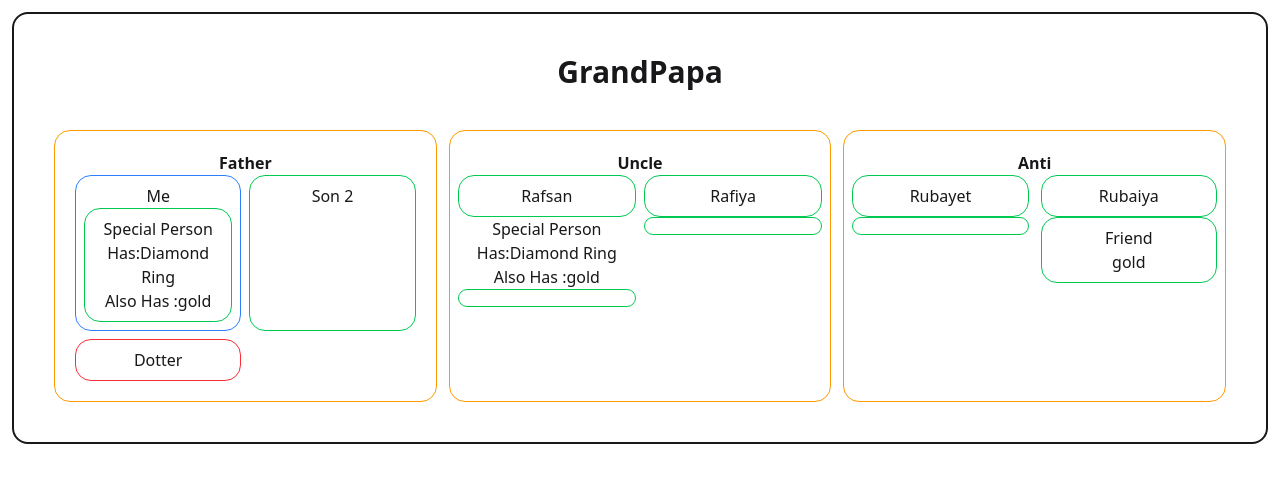
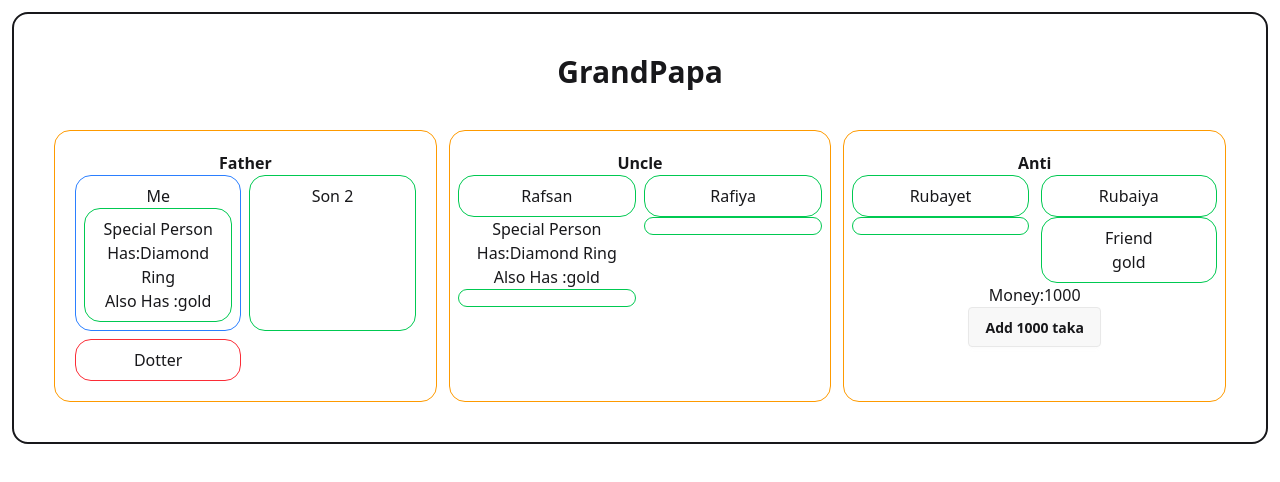
Before and after one commit to sadhin28/Form-master-class, a React (Vite) app: page / in a window 1280 px wide. Shown: the top 482 px of the page. Built offline with nearby package versions, Linux system fonts and the light colour scheme.

Commit message:
add money

```diff
--- a/src/Component/Anti/Anti.jsx
+++ b/src/Component/Anti/Anti.jsx
@@ -1,8 +1,10 @@
 
+import { useContext } from "react";
 import Cousin from "../Cousin/Cousin";
+import { MoneyContext } from "../GrandPa/GrandPa";
 
 const Anti = () => {
-
+     const [money,setmoney] = useContext(MoneyContext)
     return (
         <div  className="text-center border border-amber-500 rounded-2xl p-2">
             <h1 className="font-black mt-3">Anti</h1>
@@ -10,6 +12,8 @@ const Anti = () => {
                 <Cousin  name={'Rubayet'}></Cousin>
                 <Cousin name={'Rubaiya'}></Cousin>
             </div>
+            <p>Money:{money}</p>
+            <button onClick={()=>setmoney(money+1000)} className="btn">Add 1000 taka</button>
         </div>
     );
 };
```
